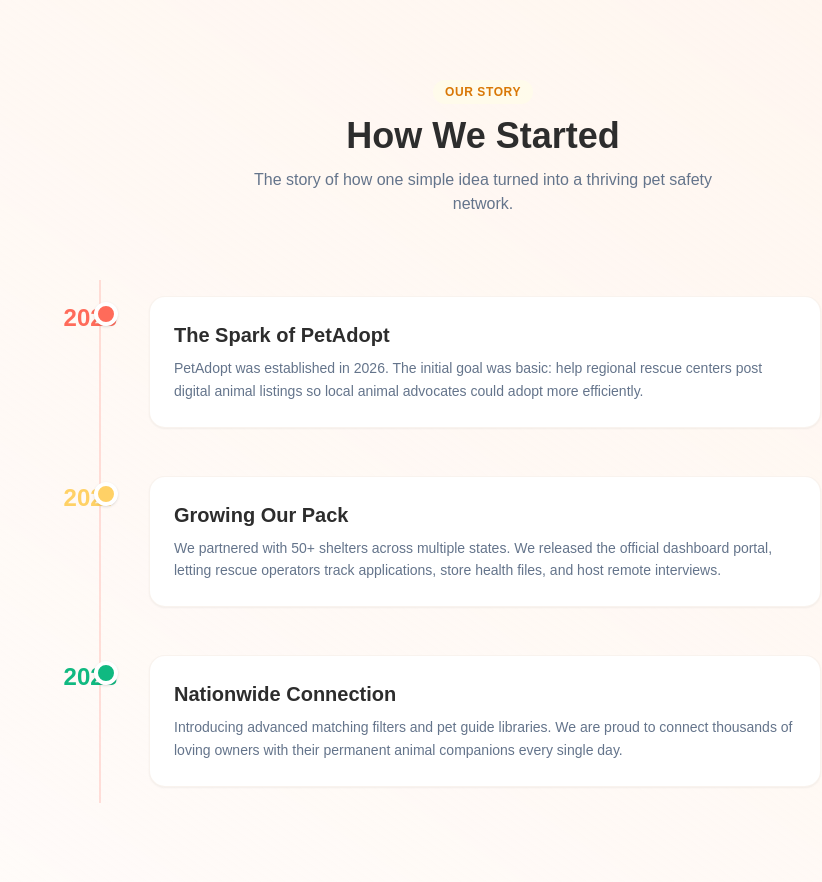
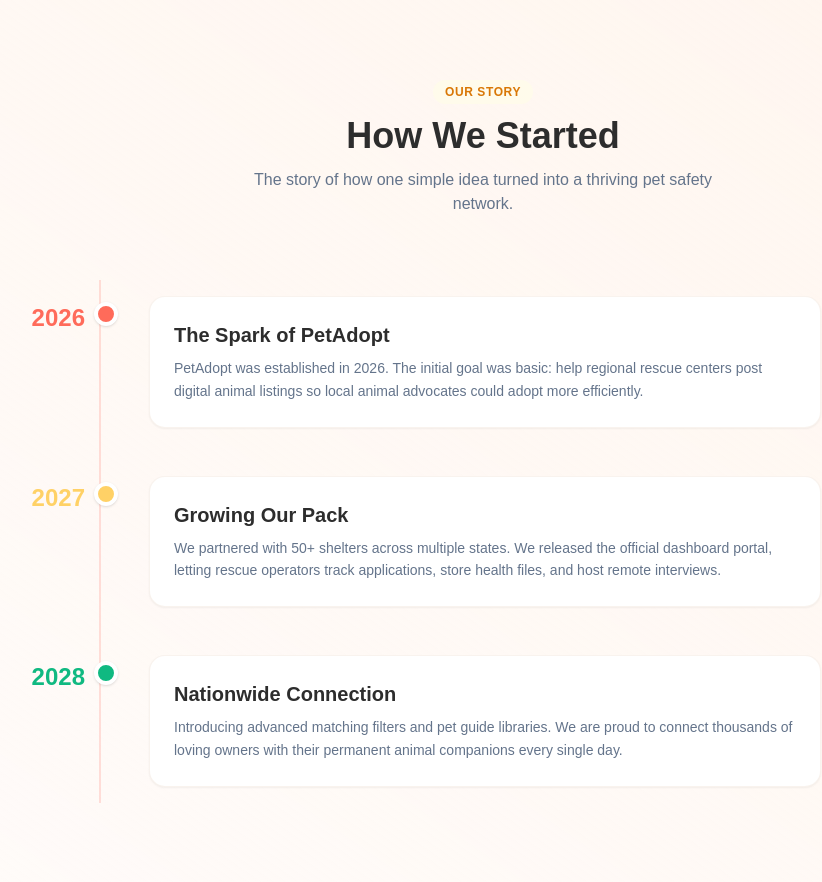
Before and after one commit to dhruvvaghasiya22/adoption_project, a Flask app: page /about in a window 1280 px wide. Shown: the part 1072-1954 px from the top of the page, without its empty margins (157-979 px from the left). Run offline with Flask 3, Linux system fonts and the light colour scheme; some libraries are stand-ins or nearby versions.

Commit message:
Please provide the file changes or a summary of the modifications you would like me to document.

```diff
--- a/templates/about.html
+++ b/templates/about.html
@@ -168,7 +168,7 @@
             <div class="relative border-l-2 border-primary/20 ml-4 md:ml-32 py-4">
                 <div class="mb-12 ml-6 md:ml-12 relative">
                     <div class="absolute -left-[31px] md:-left-[55px] top-1.5 w-6 h-6 rounded-full bg-primary border-4 border-white shadow flex items-center justify-center z-10"></div>
-                    <div class="absolute right-full mr-8 top-1.5 hidden md:block text-right">
+                    <div class="absolute right-full mr-16 top-1.5 hidden md:block text-right">
                         <span class="text-2xl font-black text-primary">2026</span>
                     </div>
                     <div class="bg-white border border-border/50 rounded-2xl p-6 shadow-sm hover:shadow-md transition-shadow max-w-2xl">
@@ -181,7 +181,7 @@
                 </div>
                 <div class="mb-12 ml-6 md:ml-12 relative">
                     <div class="absolute -left-[31px] md:-left-[55px] top-1.5 w-6 h-6 rounded-full bg-secondary border-4 border-white shadow flex items-center justify-center z-10"></div>
-                    <div class="absolute right-full mr-8 top-1.5 hidden md:block text-right">
+                    <div class="absolute right-full mr-16 top-1.5 hidden md:block text-right">
                         <span class="text-2xl font-black text-secondary">2027</span>
                     </div>
                     <div class="bg-white border border-border/50 rounded-2xl p-6 shadow-sm hover:shadow-md transition-shadow max-w-2xl">
@@ -194,7 +194,7 @@
                 </div>
                 <div class="ml-6 md:ml-12 relative">
                     <div class="absolute -left-[31px] md:-left-[55px] top-1.5 w-6 h-6 rounded-full bg-emerald-500 border-4 border-white shadow flex items-center justify-center z-10"></div>
-                    <div class="absolute right-full mr-8 top-1.5 hidden md:block text-right">
+                    <div class="absolute right-full mr-16 top-1.5 hidden md:block text-right">
                         <span class="text-2xl font-black text-emerald-500">2028</span>
                     </div>
                     <div class="bg-white border border-border/50 rounded-2xl p-6 shadow-sm hover:shadow-md transition-shadow max-w-2xl">
```
